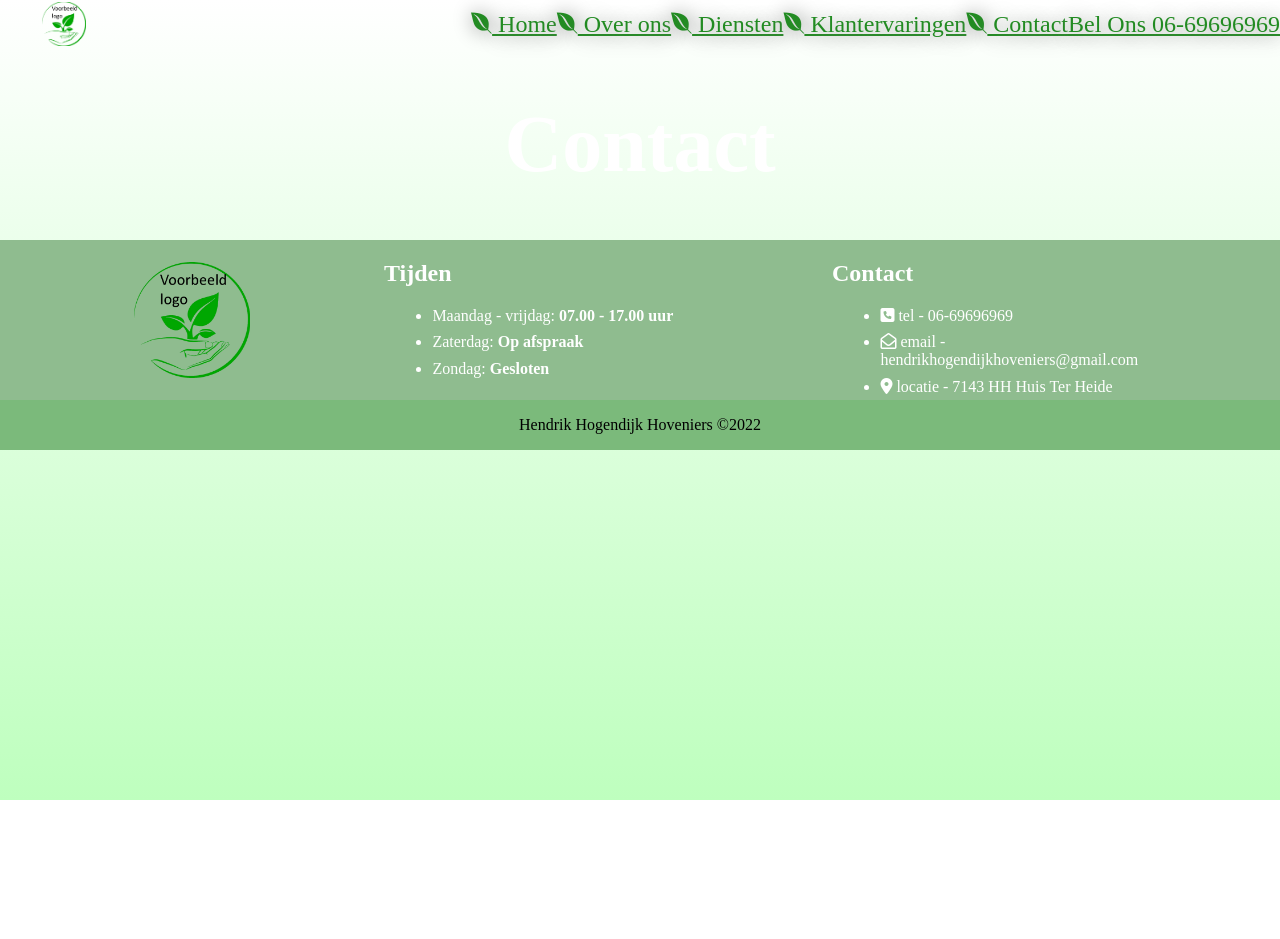
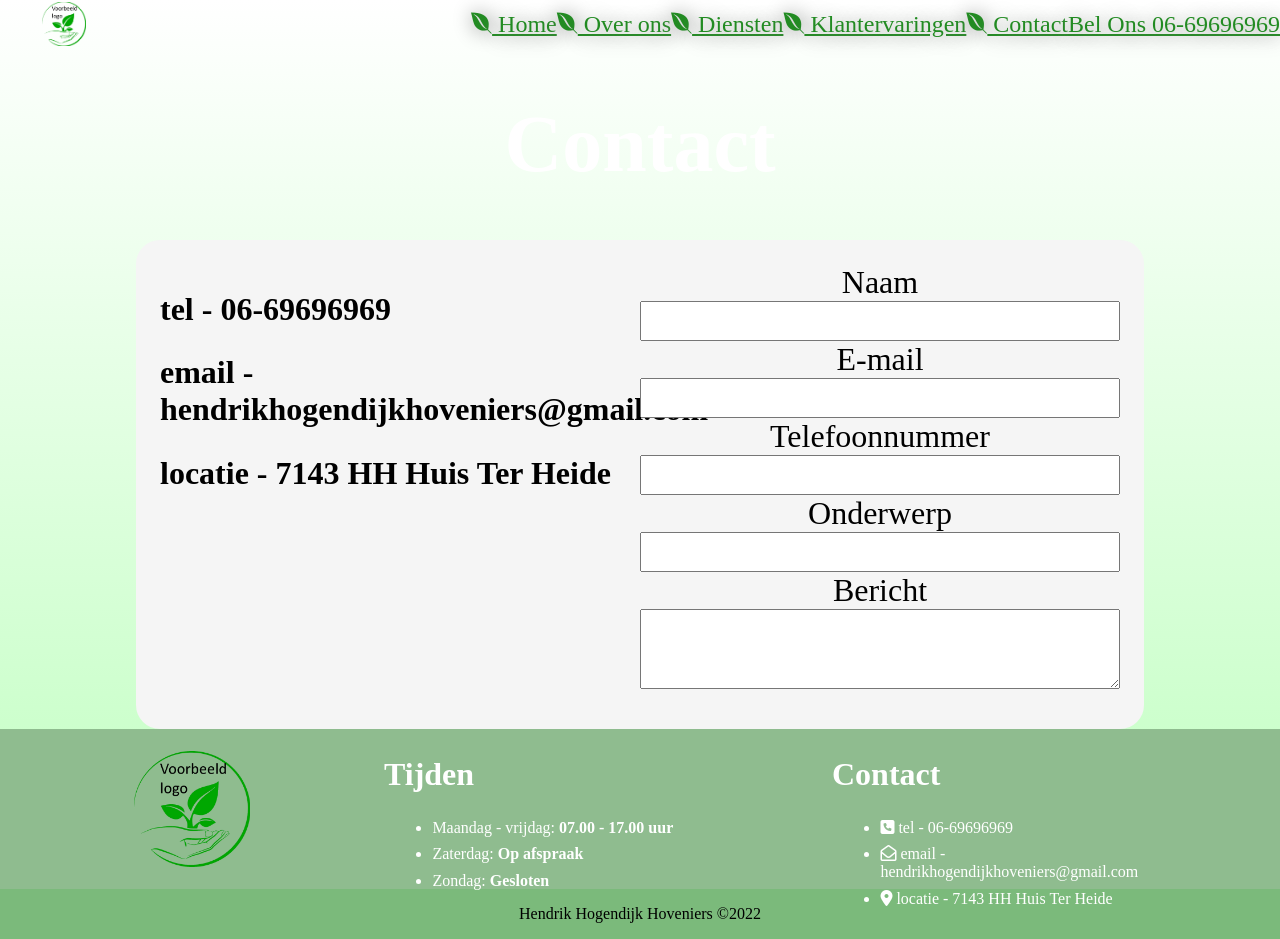
Before and after one commit to GerbenBol/WeBuilders, a plain HTML site: page webuilders/prototype2/contact.html in a window 1280 px wide. Before the commit the page ends 800 px from the top, so only its background shows below. Drawn offline with Linux system fonts and the light colour scheme.

Commit message:
prototype 2 update

```diff
--- a/webuilders/prototype2/assets/style/contact.css
+++ b/webuilders/prototype2/assets/style/contact.css
@@ -14,11 +14,24 @@ p{
     width: 100%;
     min-height: 50%;
 }
-.center{
+form{
     display: flex;
     justify-content: center;
     align-items: center;
-
+    flex-direction: column;
+    height: 100%;
+    width: 50%;
+}
+form > input[type=text]{
+    width: 100%;
+    height: 5vh;
+}
+form > p{
+    margin: 0;
+}
+form > textarea{
+    width: 100%;
+    height: 10vh;
 }
 .content{
     display: flex;
--- a/webuilders/prototype2/contact.html
+++ b/webuilders/prototype2/contact.html
@@ -9,7 +9,7 @@
 <!--style for the header and the footer-->
     <link rel="stylesheet" href="assets/style/header-footer.css">
 <!--style for the content-->
-    <link rel="stylesheet" href="assets/style/">
+    <link rel="stylesheet" href="assets/style/contact.css">
 </head>
 <body>
 <header>
@@ -32,7 +32,25 @@
 </header>
 <!--container is where all the content is shown-->
 <div id="container">
-
+    <div class="content">
+        <div>
+            <h2>tel - 06-69696969</h2>
+            <h2>email - hendrikhogendijkhoveniers@gmail.com</h2>
+            <h2>locatie - 7143 HH Huis Ter Heide</h2>
+        </div>
+        <form>
+            <p>Naam</p>
+            <input type="text">
+            <p>E-mail</p>
+            <input type="text">
+            <p>Telefoonnummer</p>
+            <input type="text">
+            <p>Onderwerp</p>
+            <input type="text">
+            <p>Bericht</p>
+            <textarea></textarea>
+        </form>
+    </div>
 </div>
 <footer>
     <div id="footer-top">
```
